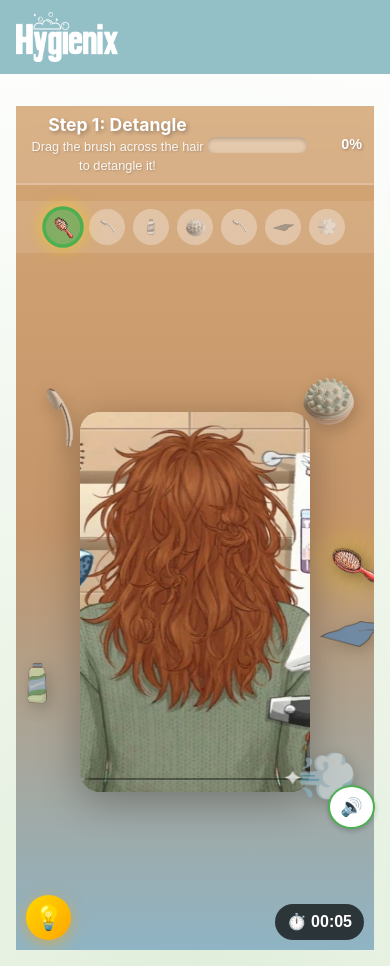
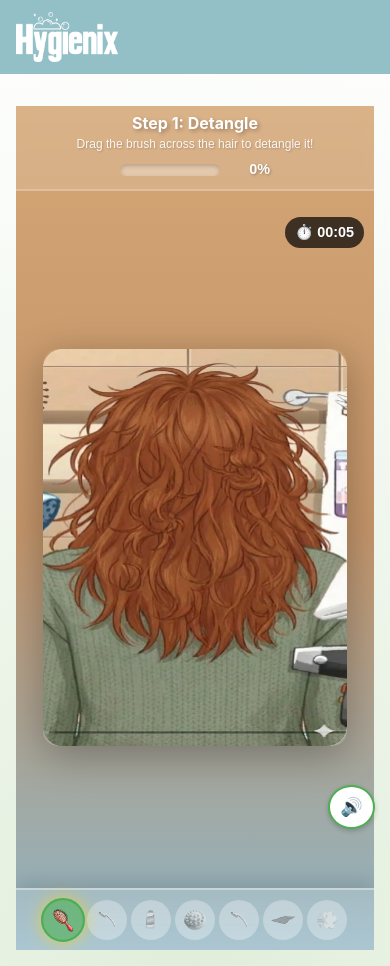
Before and after one commit to jermochi/Hygin, a React (Vite) app: page /hairwashing in a window 390 px wide. Built offline with nearby package versions, Linux system fonts and the light colour scheme.

Commit message:
fixed bug on hairwashing where there is white overlay and the bubbles dissapear

```diff
--- a/src/components/HairwashingGame.css
+++ b/src/components/HairwashingGame.css
@@ -152,6 +152,42 @@
   opacity: 1;
 }
 
+/* Clickable step dots */
+.hairwashing-game .step-dot.clickable {
+  cursor: pointer;
+  pointer-events: auto;
+}
+
+.hairwashing-game .step-dot.clickable:hover {
+  transform: scale(1.2);
+  background: rgba(255, 255, 255, 0.5);
+  box-shadow: 0 0 15px rgba(255, 255, 255, 0.5);
+}
+
+.hairwashing-game .step-dot.clickable:hover img,
+.hairwashing-game .step-dot.clickable:hover span {
+  filter: grayscale(0%) !important;
+  opacity: 1 !important;
+}
+
+.hairwashing-game .step-dot.clickable:active {
+  transform: scale(0.95);
+}
+
+/* Bottom toolbar positioning */
+.hairwashing-game .step-indicators.bottom-toolbar {
+  position: relative;
+  bottom: 0;
+  left: 0;
+  right: 0;
+  padding: 15px 20px;
+  background: linear-gradient(180deg, rgba(255, 255, 255, 0.15) 0%, rgba(255, 255, 255, 0.25) 100%);
+  backdrop-filter: blur(10px);
+  border-top: 2px solid rgba(255, 255, 255, 0.3);
+  box-shadow: 0 -5px 20px rgba(0, 0, 0, 0.15);
+  gap: 12px;
+}
+
 /* ========== Main game area - smaller to fit below header ========== */
 .hairwashing-game .game-area {
   position: relative;
@@ -208,12 +244,12 @@
   width: 100%;
   height: 100%;
   object-fit: contain;
-  filter: drop-shadow(3px 5px 8px rgba(0,0,0,0.4));
+  filter: drop-shadow(3px 5px 8px rgba(0, 0, 0, 0.4));
 }
 
 .hairwashing-game .floating-tool-item span {
   font-size: 4.5rem;
-  filter: drop-shadow(3px 5px 8px rgba(0,0,0,0.4));
+  filter: drop-shadow(3px 5px 8px rgba(0, 0, 0, 0.4));
 }
 
 .hairwashing-game .floating-tool-item.active {
@@ -227,8 +263,15 @@
 }
 
 @keyframes tool-float {
-  0%, 100% { transform: translateY(0) rotate(0deg); }
-  50% { transform: translateY(-10px) rotate(3deg); }
+
+  0%,
+  100% {
+    transform: translateY(0) rotate(0deg);
+  }
+
+  50% {
+    transform: translateY(-10px) rotate(3deg);
+  }
 }
 
 /* Tool positions - NOW RELATIVE TO HAIR CONTAINER (bigger sizes) */
@@ -246,8 +289,15 @@
 }
 
 @keyframes tool-float-shower {
-  0%, 100% { transform: translateY(0) rotate(30deg); }
-  50% { transform: translateY(-10px) rotate(35deg); }
+
+  0%,
+  100% {
+    transform: translateY(0) rotate(30deg);
+  }
+
+  50% {
+    transform: translateY(-10px) rotate(35deg);
+  }
 }
 
 .hairwashing-game .massager-pos {
@@ -278,8 +328,15 @@
 }
 
 @keyframes tool-float-brush {
-  0%, 100% { transform: translateY(0) rotate(-20deg); }
-  50% { transform: translateY(-10px) rotate(-15deg); }
+
+  0%,
+  100% {
+    transform: translateY(0) rotate(-20deg);
+  }
+
+  50% {
+    transform: translateY(-10px) rotate(-15deg);
+  }
 }
 
 .hairwashing-game .blowdryer-pos {
@@ -364,10 +421,12 @@
     opacity: 1;
     transform: translate(-50%, -50%) scale(0.5);
   }
+
   50% {
     opacity: 1;
     transform: translate(-50%, -120%) scale(1.3);
   }
+
   100% {
     opacity: 0;
     transform: translate(-50%, -180%) scale(0.8);
@@ -387,6 +446,7 @@
     opacity: 1;
     transform: translate(-50%, -50%) scale(1);
   }
+
   100% {
     opacity: 0;
     transform: translate(-50%, 80px) scale(0.5);
@@ -408,7 +468,30 @@
   position: absolute;
   background: radial-gradient(circle at 30% 30%, rgba(255, 255, 255, 0.95), rgba(255, 255, 255, 0.4));
   border-radius: 50%;
+  transform: translate(-50%, -50%);
+}
+
+/* Animated bubbles - temporary pop effect */
+.hairwashing-game .foam-bubble.animated {
   animation: bubble-pop 1.5s ease-out forwards;
+}
+
+/* Persistent bubbles - stay visible until rinsed */
+.hairwashing-game .foam-bubble.persistent {
+  animation: bubble-appear 0.3s ease-out forwards;
+  box-shadow: 0 2px 8px rgba(255, 255, 255, 0.3);
+}
+
+@keyframes bubble-appear {
+  0% {
+    opacity: 0;
+    transform: translate(-50%, -50%) scale(0);
+  }
+
+  100% {
+    opacity: 1;
+    transform: translate(-50%, -50%) scale(1);
+  }
 }
 
 @keyframes bubble-pop {
@@ -416,14 +499,17 @@
     opacity: 0;
     transform: translate(-50%, -50%) scale(0);
   }
+
   20% {
     opacity: 1;
     transform: translate(-50%, -50%) scale(1);
   }
+
   80% {
     opacity: 1;
     transform: translate(-50%, -70%) scale(1.1);
   }
+
   100% {
     opacity: 0;
     transform: translate(-50%, -100%) scale(0.5);
@@ -462,9 +548,11 @@
     opacity: 0;
     transform: scale(0.5);
   }
+
   70% {
     transform: scale(1.05);
   }
+
   100% {
     opacity: 1;
     transform: scale(1);
@@ -478,8 +566,15 @@
 }
 
 @keyframes bounce {
-  0%, 100% { transform: translateY(0); }
-  50% { transform: translateY(-15px); }
+
+  0%,
+  100% {
+    transform: translateY(0);
+  }
+
+  50% {
+    transform: translateY(-15px);
+  }
 }
 
 .hairwashing-game .success-content h1 {
@@ -508,125 +603,254 @@
 }
 
 @keyframes sparkle {
-  0%, 100% { opacity: 1; transform: scale(1); }
-  50% { opacity: 0.7; transform: scale(1.2); }
+
+  0%,
+  100% {
+    opacity: 1;
+    transform: scale(1);
+  }
+
+  50% {
+    opacity: 0.7;
+    transform: scale(1.2);
+  }
 }
 
-/* Mobile adjustments */
+/* ========== Mobile Optimization ========== */
 @media (max-width: 768px) {
+
+  /* Use dynamic viewport for mobile browsers with address bars */
+  .hairwashing-game {
+    height: 100dvh;
+    min-height: -webkit-fill-available;
+  }
+
+  /* Compact header for mobile */
   .hairwashing-game .game-header {
-    padding: 8px 12px;
+    padding: 10px 12px;
+    flex-direction: column;
+    gap: 6px;
+    align-items: stretch;
+  }
+
+  .hairwashing-game .step-info {
+    text-align: center;
   }
 
   .hairwashing-game .step-title {
-    font-size: 1.1rem;
+    font-size: 1.2rem;
   }
 
   .hairwashing-game .step-subtitle {
-    font-size: 0.8rem;
+    font-size: 0.85rem;
+  }
+
+  .hairwashing-game .progress-section {
+    justify-content: center;
   }
 
   .hairwashing-game .progress-bar-track {
-    width: 100px;
-    height: 16px;
+    width: 120px;
+    height: 14px;
   }
 
   .hairwashing-game .progress-text {
     font-size: 0.9rem;
+    min-width: 40px;
   }
 
-  .hairwashing-game .step-indicators {
-    gap: 8px;
-    padding: 8px 10px;
+  /* Game area - maximize space */
+  .hairwashing-game .game-area {
+    padding: 10px;
   }
 
+  /* Hair container - larger on mobile */
+  .hairwashing-game .hair-container {
+    width: 85%;
+    max-width: 100%;
+    height: 65%;
+    max-height: none;
+    border-radius: 15px;
+  }
+
+  /* Hide floating tools on mobile - they take up too much space */
+  .hairwashing-game .floating-tool-item {
+    display: none;
+  }
+
+  /* Bottom toolbar - larger touch targets */
+  .hairwashing-game .step-indicators.bottom-toolbar {
+    padding: 12px 8px;
+    padding-bottom: calc(12px + env(safe-area-inset-bottom, 0px));
+    gap: 6px;
+  }
+
+  /* Touch-friendly step dots (min 44px for accessibility) */
   .hairwashing-game .step-dot {
-    width: 36px;
-    height: 36px;
+    width: 44px;
+    height: 44px;
+    min-width: 44px;
+    min-height: 44px;
+    border-width: 2px;
+  }
+
+  .hairwashing-game .step-dot img {
+    width: 65%;
+    height: 65%;
   }
 
   .hairwashing-game .step-dot span {
-    font-size: 1rem;
+    font-size: 1.3rem;
   }
 
-  .hairwashing-game .hair-container {
-    width: 70%;
-    max-width: 320px;
-    height: 70%;
-    max-height: 380px;
+  .hairwashing-game .step-dot.active {
+    transform: scale(1.1);
   }
 
-  .hairwashing-game .showerhead-pos {
-    top: -10%;
-    left: -25%;
-    width: 70px;
-    height: 90px;
-  }
-
-  .hairwashing-game .massager-pos {
-    top: -10%;
-    right: -20%;
-    width: 55px;
-    height: 55px;
-  }
-
-  .hairwashing-game .shampoo-pos {
-    bottom: 15%;
-    left: -30%;
-    width: 55px;
-    height: 100px;
-  }
-
-  .hairwashing-game .brush-pos {
-    top: 30%;
-    right: -30%;
-    width: 50px;
-    height: 90px;
-  }
-
-  .hairwashing-game .blowdryer-pos {
-    bottom: -5%;
-    right: -25%;
-    width: 70px;
-    height: 70px;
-  }
-
-  .hairwashing-game .towel-pos {
-    bottom: 35%;
-    right: -35%;
-    width: 70px;
-    height: 50px;
-  }
-
-  .hairwashing-game .floating-tool-item span {
-    font-size: 3rem;
-  }
-
+  /* Hint and timer - reposition for mobile */
   .hairwashing-game .hint-btn {
-    bottom: 10px;
-    left: 10px;
-    width: 45px;
-    height: 45px;
-    font-size: 1.5rem;
+    display: none;
+    /* Hide on mobile to save space */
   }
 
   .hairwashing-game .timer-display {
-    bottom: 10px;
+    bottom: auto;
+    top: 10px;
     right: 10px;
-    font-size: 1rem;
-    padding: 6px 12px;
+    font-size: 0.9rem;
+    padding: 5px 10px;
+    border-radius: 20px;
   }
 
+  /* Cursor tool - slightly smaller on mobile */
+  .hairwashing-game .cursor-tool {
+    max-width: 60px;
+    max-height: 100px;
+  }
+
+  .hairwashing-game .blowdryer-cursor {
+    font-size: 3.5rem;
+  }
+
+  /* Success overlay - mobile friendly */
   .hairwashing-game .success-content {
-    padding: 1.5rem 2rem;
+    padding: 1.5rem;
     margin: 1rem;
+    border-radius: 20px;
+    max-width: 90vw;
   }
 
   .hairwashing-game .success-content h1 {
     font-size: 1.6rem;
   }
 
+  .hairwashing-game .success-content p {
+    font-size: 1rem;
+  }
+
   .hairwashing-game .success-icon {
     font-size: 3rem;
   }
+
+  .hairwashing-game .sparkles {
+    font-size: 1.5rem;
+  }
 }
+
+/* Extra small screens (phones in portrait) */
+@media (max-width: 400px) {
+  .hairwashing-game .game-header {
+    padding: 8px 10px;
+  }
+
+  .hairwashing-game .step-title {
+    font-size: 1rem;
+  }
+
+  .hairwashing-game .step-subtitle {
+    font-size: 0.75rem;
+  }
+
+  .hairwashing-game .progress-bar-track {
+    width: 100px;
+    height: 12px;
+  }
+
+  .hairwashing-game .hair-container {
+    width: 90%;
+    height: 60%;
+  }
+
+  .hairwashing-game .step-dot {
+    width: 40px;
+    height: 40px;
+    min-width: 40px;
+    min-height: 40px;
+  }
+
+  .hairwashing-game .step-dot span {
+    font-size: 1.1rem;
+  }
+
+  .hairwashing-game .step-indicators.bottom-toolbar {
+    gap: 4px;
+    padding: 10px 5px;
+  }
+}
+
+/* Landscape mode on mobile */
+@media (max-width: 768px) and (orientation: landscape) {
+  .hairwashing-game .game-header {
+    flex-direction: row;
+    padding: 6px 15px;
+  }
+
+  .hairwashing-game .step-info {
+    text-align: left;
+  }
+
+  .hairwashing-game .step-title {
+    font-size: 1rem;
+  }
+
+  .hairwashing-game .step-subtitle {
+    font-size: 0.7rem;
+  }
+
+  .hairwashing-game .hair-container {
+    width: 50%;
+    height: 85%;
+  }
+
+  .hairwashing-game .step-indicators.bottom-toolbar {
+    padding: 8px 15px;
+  }
+
+  .hairwashing-game .step-dot {
+    width: 38px;
+    height: 38px;
+    min-width: 38px;
+    min-height: 38px;
+  }
+}
+
+/* Touch device optimizations */
+@media (hover: none) and (pointer: coarse) {
+
+  /* Larger touch targets */
+  .hairwashing-game .step-dot.clickable:hover {
+    transform: none;
+    background: rgba(255, 255, 255, 0.3);
+    box-shadow: none;
+  }
+
+  .hairwashing-game .step-dot.clickable:active {
+    transform: scale(0.9);
+    background: rgba(255, 255, 255, 0.5);
+  }
+
+  /* Disable cursor following on touch */
+  .hairwashing-game.dragging-active {
+    cursor: auto;
+  }
+}
--- a/src/components/HairwashingGame.jsx
+++ b/src/components/HairwashingGame.jsx
@@ -70,7 +70,7 @@ const STEP_CONFIG = {
     tool: 'showerhead',
     targetPercent: 100,
     useImageMask: false,
-    overlayColor: 'rgba(255, 255, 255, 0.7)' // Foam overlay
+    overlayColor: null // Using persistent foam bubbles instead
   },
   [STEPS.TOWEL]: {
     title: 'Step 6: Dry',
@@ -113,6 +113,7 @@ export default function HairwashingGame() {
   const [hearts, setHearts] = useState([])
   const [waterDrops, setWaterDrops] = useState([])
   const [foamBubbles, setFoamBubbles] = useState([])
+  const [persistentFoam, setPersistentFoam] = useState([]) // Foam that stays until rinsed
   const [gameStartTime, setGameStartTime] = useState(null)
   const [timer, setTimer] = useState(0)
   const [shampooApplied, setShampooApplied] = useState(false)
@@ -272,7 +273,7 @@ export default function HairwashingGame() {
       }, 800)
     }
 
-    // Spawn foam bubbles for scrub step
+    // Spawn foam bubbles for scrub step - these persist until rinse
     if (step === STEPS.SCRUB && Math.random() > 0.4) {
       const newBubble = {
         id: bubbleIdRef.current++,
@@ -280,10 +281,34 @@ export default function HairwashingGame() {
         y: y + (Math.random() - 0.5) * 50,
         size: 10 + Math.random() * 20
       }
+      // Add to temporary animation bubbles
       setFoamBubbles(prev => [...prev, newBubble])
       setTimeout(() => {
         setFoamBubbles(prev => prev.filter(b => b.id !== newBubble.id))
       }, 1500)
+
+      // Also add to persistent foam (stays until rinsed)
+      const persistentBubble = {
+        id: bubbleIdRef.current++,
+        x: x + (Math.random() - 0.5) * 80,
+        y: y + (Math.random() - 0.5) * 80,
+        size: 10 + Math.random() * 15 // Smaller bubbles (10-25px)
+      }
+      setPersistentFoam(prev => {
+        // Limit to 40 persistent bubbles for better visual
+        if (prev.length >= 40) return prev
+        return [...prev, persistentBubble]
+      })
+    }
+
+    // During rinse step, remove foam bubbles near the cursor
+    if (step === STEPS.RINSE) {
+      setPersistentFoam(prev => prev.filter(bubble => {
+        const distance = Math.sqrt(
+          Math.pow(bubble.x - x, 2) + Math.pow(bubble.y - y, 2)
+        )
+        return distance > 60 // Remove bubbles within 60px radius
+      }))
     }
   }, [step, currentConfig.tool])
 
@@ -336,7 +361,7 @@ export default function HairwashingGame() {
   const completeStep = useCallback(() => {
     // Play success sound
     const audio = new Audio(successSfx)
-    audio.play().catch(() => {})
+    audio.play().catch(() => { })
 
     // Clear effects
     setHearts([])
@@ -362,8 +387,24 @@ export default function HairwashingGame() {
 
       // Play good job sound
       const goodJobAudio = new Audio(goodJobSfx)
-      goodJobAudio.play().catch(() => {})
+      goodJobAudio.play().catch(() => { })
     }
+  }, [step])
+
+  // Handle clicking on a tool in the step indicators to switch to that step
+  const handleToolClick = useCallback((targetStep) => {
+    if (targetStep === step) return // Already on this step
+    if (targetStep >= STEPS.COMPLETE) return // Can't click complete
+
+    // Clear current effects
+    setHearts([])
+    setWaterDrops([])
+    setFoamBubbles([])
+
+    // Switch to the selected step
+    setStep(targetStep)
+    setProgress(0)
+    setDragging(false)
   }, [step])
 
   // Check progress and complete step if needed
@@ -433,6 +474,38 @@ export default function HairwashingGame() {
         } else if (step === STEPS.SCRUB) {
           // Scrub step creates foam
           handleScrubStep(e.clientX - rect.left, e.clientY - rect.top)
+        } else if (step === STEPS.RINSE) {
+          // Rinse step - remove foam and update progress
+          const localX = e.clientX - rect.left
+          const localY = e.clientY - rect.top
+
+          // Remove foam bubbles near cursor
+          setPersistentFoam(prev => {
+            const remaining = prev.filter(bubble => {
+              const distance = Math.sqrt(
+                Math.pow(bubble.x - localX, 2) + Math.pow(bubble.y - localY, 2)
+              )
+              return distance > 50 // Remove bubbles within 50px radius
+            })
+
+            // Calculate progress based on foam removed
+            // If we started with foam, progress increases as foam is removed
+            if (prev.length > remaining.length) {
+              // Calculate new progress - if all foam gone, we're done
+              const foamRemoved = prev.length - remaining.length
+              setProgress(p => {
+                const newProgress = Math.min(100, p + (foamRemoved * 5))
+                return newProgress
+              })
+              // Spawn water drop effects
+              spawnEffects(localX, localY)
+            }
+
+            return remaining
+          })
+
+          // Also increment progress slightly when dragging even without foam
+          setProgress(p => Math.min(100, p + 0.3))
         }
       }
     }
@@ -508,31 +581,6 @@ export default function HairwashingGame() {
         </div>
       </div>
 
-      {/* Step indicators */}
-      <div className="step-indicators">
-        <div className={`step-dot ${step >= STEPS.BRUSH ? 'completed' : ''} ${step === STEPS.BRUSH ? 'active' : ''}`}>
-          <img src={hairbrush} alt="1" />
-        </div>
-        <div className={`step-dot ${step >= STEPS.WET ? 'completed' : ''} ${step === STEPS.WET ? 'active' : ''}`}>
-          <img src={showerhead} alt="2" />
-        </div>
-        <div className={`step-dot ${step >= STEPS.SHAMPOO ? 'completed' : ''} ${step === STEPS.SHAMPOO ? 'active' : ''}`}>
-          <img src={shampoo} alt="3" />
-        </div>
-        <div className={`step-dot ${step >= STEPS.SCRUB ? 'completed' : ''} ${step === STEPS.SCRUB ? 'active' : ''}`}>
-          <img src={scalpMassager} alt="4" />
-        </div>
-        <div className={`step-dot ${step >= STEPS.RINSE ? 'completed' : ''} ${step === STEPS.RINSE ? 'active' : ''}`}>
-          <img src={showerhead} alt="5" />
-        </div>
-        <div className={`step-dot ${step >= STEPS.TOWEL ? 'completed' : ''} ${step === STEPS.TOWEL ? 'active' : ''}`}>
-          <img src={towel} alt="6" />
-        </div>
-        <div className={`step-dot ${step >= STEPS.BLOWDRY ? 'completed' : ''} ${step === STEPS.BLOWDRY ? 'active' : ''}`}>
-          <span>💨</span>
-        </div>
-      </div>
-
       {/* Main game area */}
       <div className="game-area">
         {/* Hair image container - centered and smaller */}
@@ -555,13 +603,27 @@ export default function HairwashingGame() {
             className="mask-canvas"
           />
 
-          {/* Foam bubbles overlay for scrub step */}
-          {step === STEPS.SCRUB && (
+          {/* Foam bubbles overlay for scrub and rinse steps */}
+          {(step === STEPS.SCRUB || step === STEPS.RINSE) && (
             <div className="foam-overlay">
+              {/* Animated bubbles (temporary) */}
               {foamBubbles.map(bubble => (
                 <div
                   key={bubble.id}
-                  className="foam-bubble"
+                  className="foam-bubble animated"
+                  style={{
+                    left: bubble.x,
+                    top: bubble.y,
+                    width: bubble.size,
+                    height: bubble.size
+                  }}
+                />
+              ))}
+              {/* Persistent foam bubbles (stay until rinsed) */}
+              {persistentFoam.map(bubble => (
+                <div
+                  key={bubble.id}
+                  className="foam-bubble persistent"
                   style={{
                     left: bubble.x,
                     top: bubble.y,
@@ -636,6 +698,59 @@ export default function HairwashingGame() {
         </div>
       </div>
 
+      {/* Step indicators toolbar - at bottom, tools in step order */}
+      <div className="step-indicators bottom-toolbar">
+        <div
+          className={`step-dot clickable ${step >= STEPS.BRUSH ? 'completed' : ''} ${step === STEPS.BRUSH ? 'active' : ''}`}
+          onClick={() => handleToolClick(STEPS.BRUSH)}
+          title="Step 1: Brush - Detangle hair"
+        >
+          <img src={hairbrush} alt="1" />
+        </div>
+        <div
+          className={`step-dot clickable ${step >= STEPS.WET ? 'completed' : ''} ${step === STEPS.WET ? 'active' : ''}`}
+          onClick={() => handleToolClick(STEPS.WET)}
+          title="Step 2: Showerhead - Wet hair"
+        >
+          <img src={showerhead} alt="2" />
+        </div>
+        <div
+          className={`step-dot clickable ${step >= STEPS.SHAMPOO ? 'completed' : ''} ${step === STEPS.SHAMPOO ? 'active' : ''}`}
+          onClick={() => handleToolClick(STEPS.SHAMPOO)}
+          title="Step 3: Shampoo - Apply shampoo"
+        >
+          <img src={shampoo} alt="3" />
+        </div>
+        <div
+          className={`step-dot clickable ${step >= STEPS.SCRUB ? 'completed' : ''} ${step === STEPS.SCRUB ? 'active' : ''}`}
+          onClick={() => handleToolClick(STEPS.SCRUB)}
+          title="Step 4: Massager - Scrub scalp"
+        >
+          <img src={scalpMassager} alt="4" />
+        </div>
+        <div
+          className={`step-dot clickable ${step >= STEPS.RINSE ? 'completed' : ''} ${step === STEPS.RINSE ? 'active' : ''}`}
+          onClick={() => handleToolClick(STEPS.RINSE)}
+          title="Step 5: Showerhead - Rinse foam"
+        >
+          <img src={showerhead} alt="5" />
+        </div>
+        <div
+          className={`step-dot clickable ${step >= STEPS.TOWEL ? 'completed' : ''} ${step === STEPS.TOWEL ? 'active' : ''}`}
+          onClick={() => handleToolClick(STEPS.TOWEL)}
+          title="Step 6: Towel - Dry hair"
+        >
+          <img src={towel} alt="6" />
+        </div>
+        <div
+          className={`step-dot clickable ${step >= STEPS.BLOWDRY ? 'completed' : ''} ${step === STEPS.BLOWDRY ? 'active' : ''}`}
+          onClick={() => handleToolClick(STEPS.BLOWDRY)}
+          title="Step 7: Blow dryer - Finish drying"
+        >
+          <span>💨</span>
+        </div>
+      </div>
+
       {/* Floating tool cursor when dragging */}
       {dragging && getToolImage() && (
         <img
```
Also changed, not shown: src/assets/hairbrushing_game/hair dryer.png (added).
